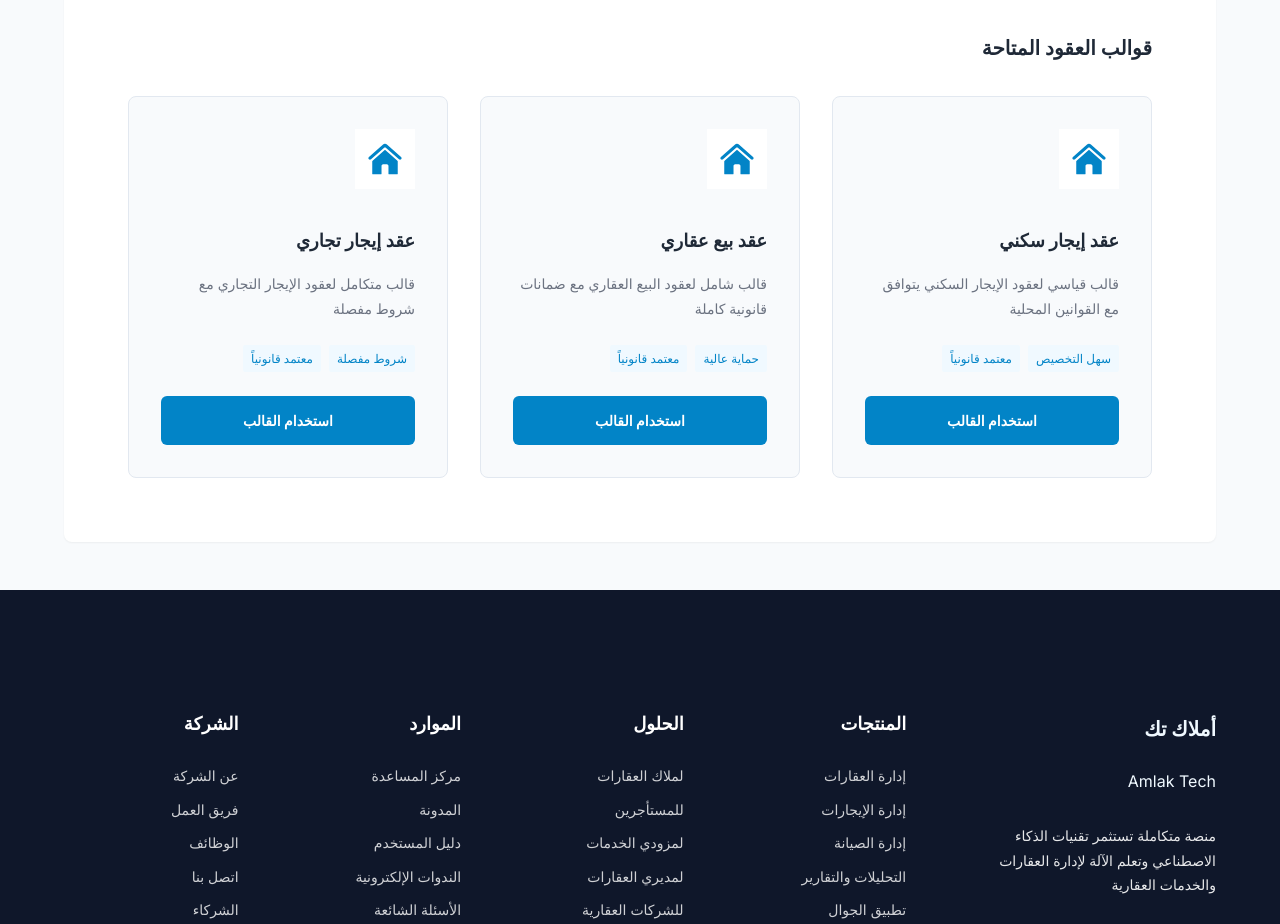
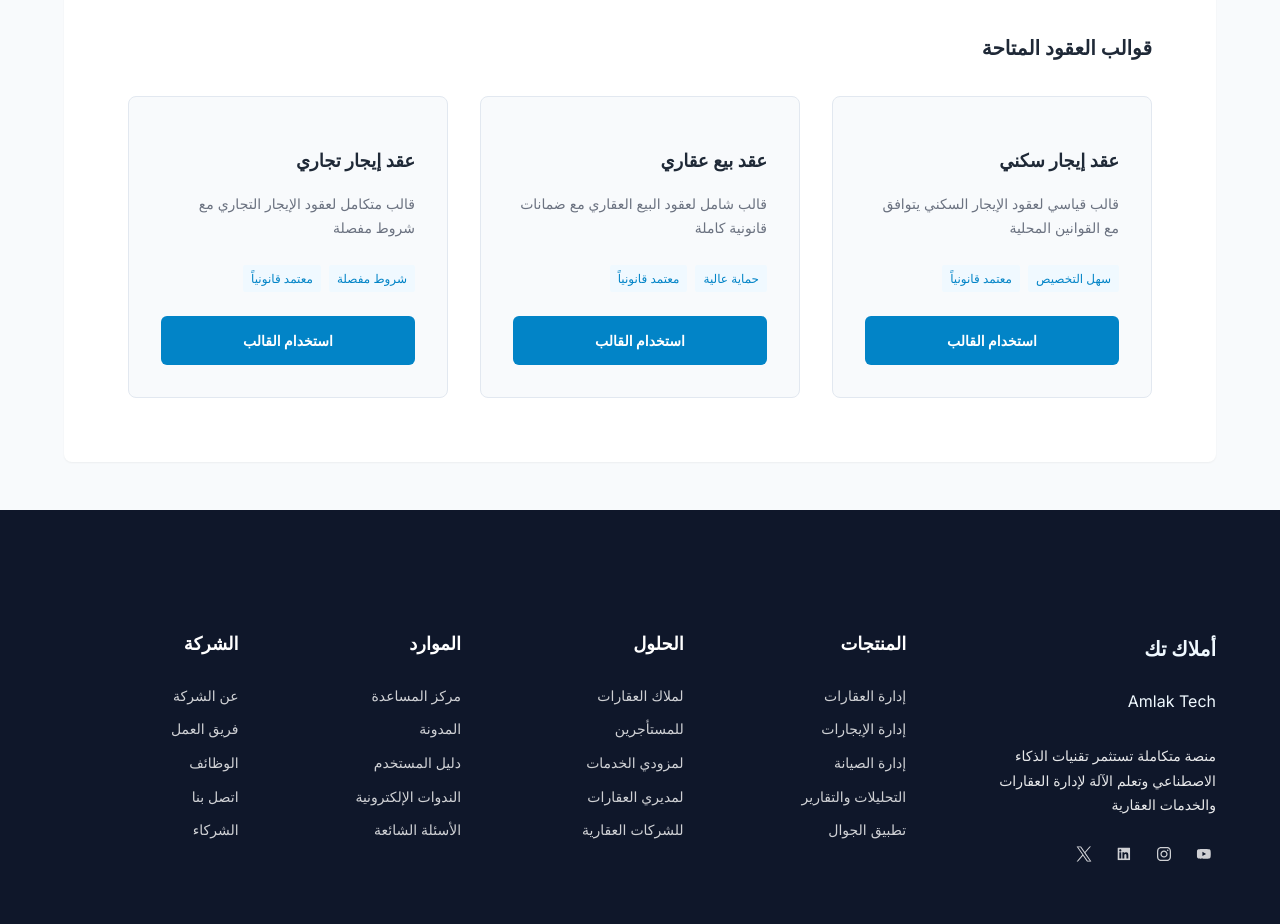
Before and after one commit to yaraabdullah/AmlakTech-Website, a Next.js app: page /owner/contract-management in a window 1280 px wide. Shown: the part 2540-3464 px from the top of the page. Built offline with nearby package versions, Linux system fonts and the light colour scheme.

Commit message:
remove the icons

```diff
--- a/components/ContractManagement.tsx
+++ b/components/ContractManagement.tsx
@@ -287,14 +287,6 @@ export default function ContractManagement() {
             <div className={styles.templatesGrid}>
               {contractTemplates.map((template, index) => (
                 <div key={index} className={styles.templateCard}>
-                  <div className={styles.templateIcon}>
-                    <Image
-                      src={template.icon}
-                      alt={template.title}
-                      width={60}
-                      height={60}
-                    />
-                  </div>
                   <div className={styles.templateContent}>
                     <h3 className={styles.templateTitle}>{template.title}</h3>
                     <p className={styles.templateDescription}>{template.description}</p>
--- a/styles/ContractManagement.module.css
+++ b/styles/ContractManagement.module.css
@@ -581,11 +581,6 @@
   box-shadow: var(--shadow-lg);
 }
 
-.templateIcon {
-  font-size: 2rem;
-  margin-bottom: var(--spacing-lg);
-}
-
 .templateContent {
   flex: 1;
 }
```
